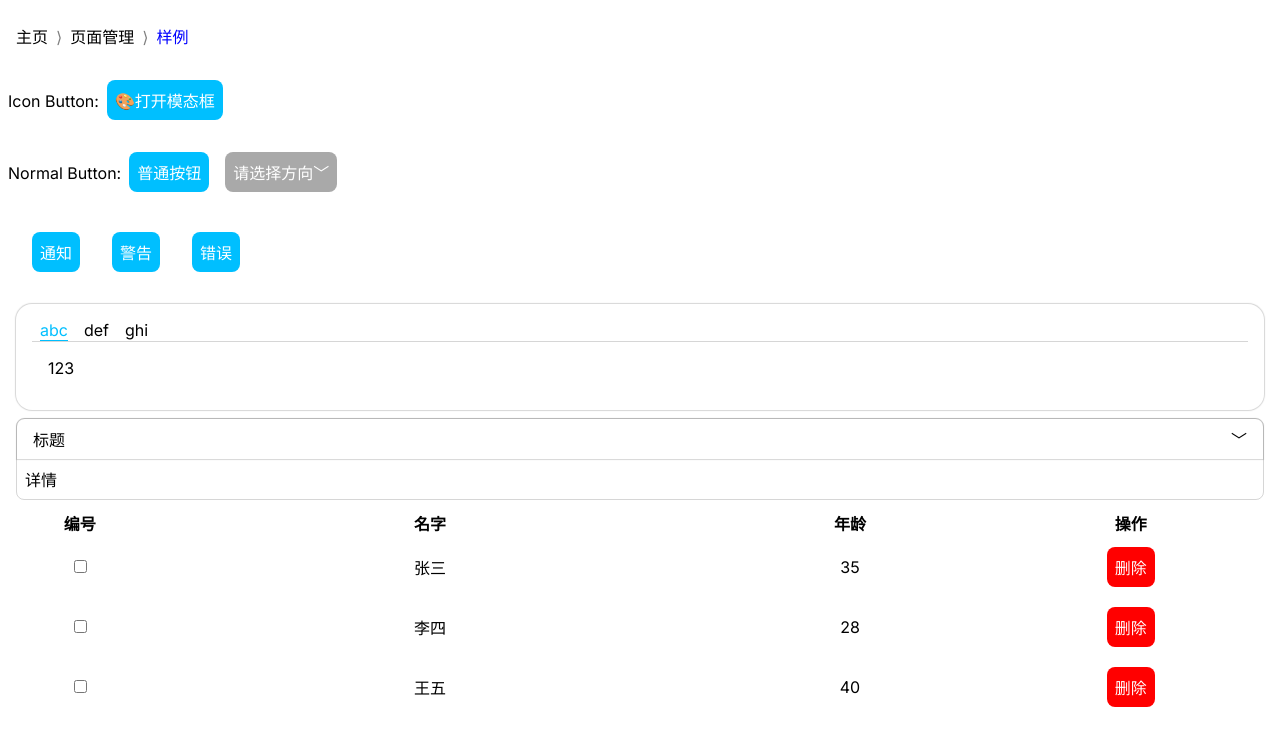
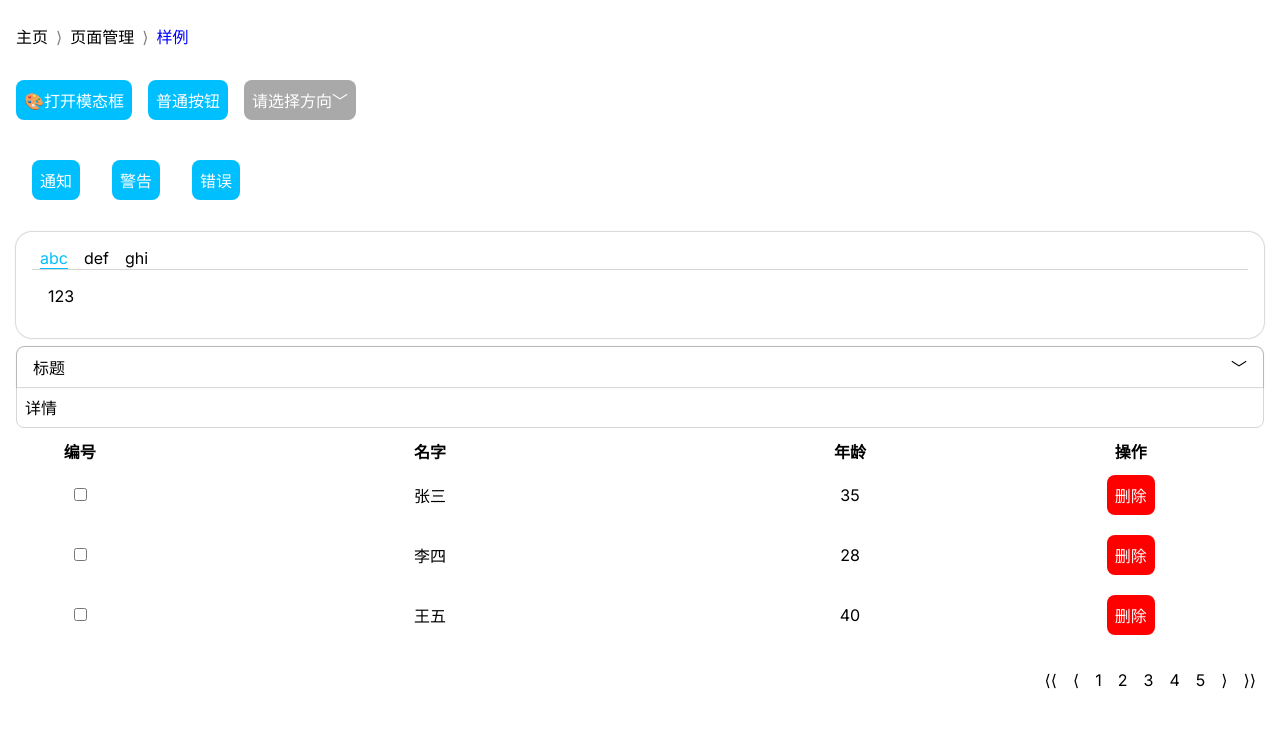
Before and after one commit to zaoying/uikit, a Next.js app: page / in a window 1280 px wide. Shown: the top 746 px of the page. Built offline with nearby package versions, Linux system fonts and the light colour scheme.

Commit message:
新增pager组件

```diff
--- /dev/null
+++ b/app/components/pager.tsx
@@ -0,0 +1,73 @@
+import { FC, useState } from 'react';
+import { NewIoCContext } from "../hooks/ioc";
+
+const {define} = NewIoCContext()
+
+export type PagerProps = {
+    current: number
+    total: number
+    interval?: number
+    onChange?: (page: number) => void
+}
+
+export const Pager: FC<PagerProps> = define((props) => {
+    const currentPage = Math.floor(props.current)
+    if (currentPage < 1) {
+        return <p className="error">current page must greater then 0.</p>
+    }
+    const [current, setCurrent] = useState(currentPage)
+
+    const total = Math.floor(props.total)
+    if (total < 1) {
+        return <p className="error">total page must greater then 0.</p>
+    }
+    if (total < current) {
+        return <p className="error">total page must greater then current page.</p>
+    }
+
+    const interval = props.interval ? Math.floor(props.interval) : 5;
+    if (interval < 1) {
+        return <p className="error">interval must greater then 0.</p>
+    }
+    if (interval > total) {
+        return <p className="error">interval must less then total page.</p>
+    }
+
+    const half = Math.floor(interval / 2)
+    const leftGap = current - half
+    const rightGap = total - current - half
+
+    let start = leftGap > 0 ? leftGap : 1
+    let end = rightGap > 0 ? current + half : total
+    if (start == 1) {
+        end = Math.min(start + interval - 1, total)
+    } else if (end == total) {
+        start = Math.max(1, end - interval + 1)
+    }
+
+    const pages = new Array<number>()
+    for (let i = start; i <= end; i ++) {
+        pages.push(i)
+    }
+    const setPage = (setter: number | ((page: number) => number)) => setCurrent(old => {
+        const page = typeof setter == "function" ? setter(old) : setter
+        props.onChange && props.onChange(page)
+        return page
+    })
+    return <div className="pager">
+        <ul className="list horizontal">
+            <li className="icon item" onClick={() => setPage(1)}>⟨⟨</li>
+            <li className="icon item" onClick={() => setPage(page => page > 1 ? page - 1 : page)}>⟨</li>
+            {
+                pages.map(page => (
+                    <li key={page} className={`item ${page == current ? "active" : ""}`}
+                         onClick={() => setPage(page)}>
+                        {page}
+                    </li>
+                ))
+            }
+            <li className="icon item" onClick={() => setPage(page => page < total ? page + 1 : page)}>⟩</li>
+            <li className="icon item" onClick={() => setPage(total)}>⟩⟩</li>
+        </ul>
+    </div>
+})
--- a/app/page.tsx
+++ b/app/page.tsx
@@ -13,6 +13,7 @@ import { Select, SelectItem } from "./components/form/select";
 import { List } from "./components/list";
 import { Body, Footer, Header, Hint, Modal, ModalPropsDispatcher, NewModalController } from "./components/modal";
 import { useNotification } from "./components/notification";
+import { Pager } from "./components/pager";
 import { NewTableController, Table, TableColumn, TablePropsDispatcher } from "./components/table/table";
 import { Tab, TabItem } from "./components/tabs";
 import { Direction, Tooltip } from "./components/tooltip";
@@ -75,12 +76,10 @@ export default function Home() {
                 <>页面管理</>
                 <Link onClick={() => alert("test")}>样例</Link>
             </Breadcrumb>
-            <p>Icon Button:
+            <div>
                 <Button onClick={openModal}>
                     <span><i>🎨</i>打开模态框</span>
                 </Button>
-            </p>
-            <div>Normal Button:
                 <Tooltip message="普通按钮" direction={direct}>
                     <Button>普通按钮</Button>
                 </Tooltip>
@@ -124,6 +123,7 @@ export default function Home() {
                         }
                     }
                 </TableColumn>
+                <Pager current={3} interval={5} total={10} onChange={(page) => console.info(page)}></Pager>
             </Table>
         </div>
     </IoCContext.Provider>);
```
